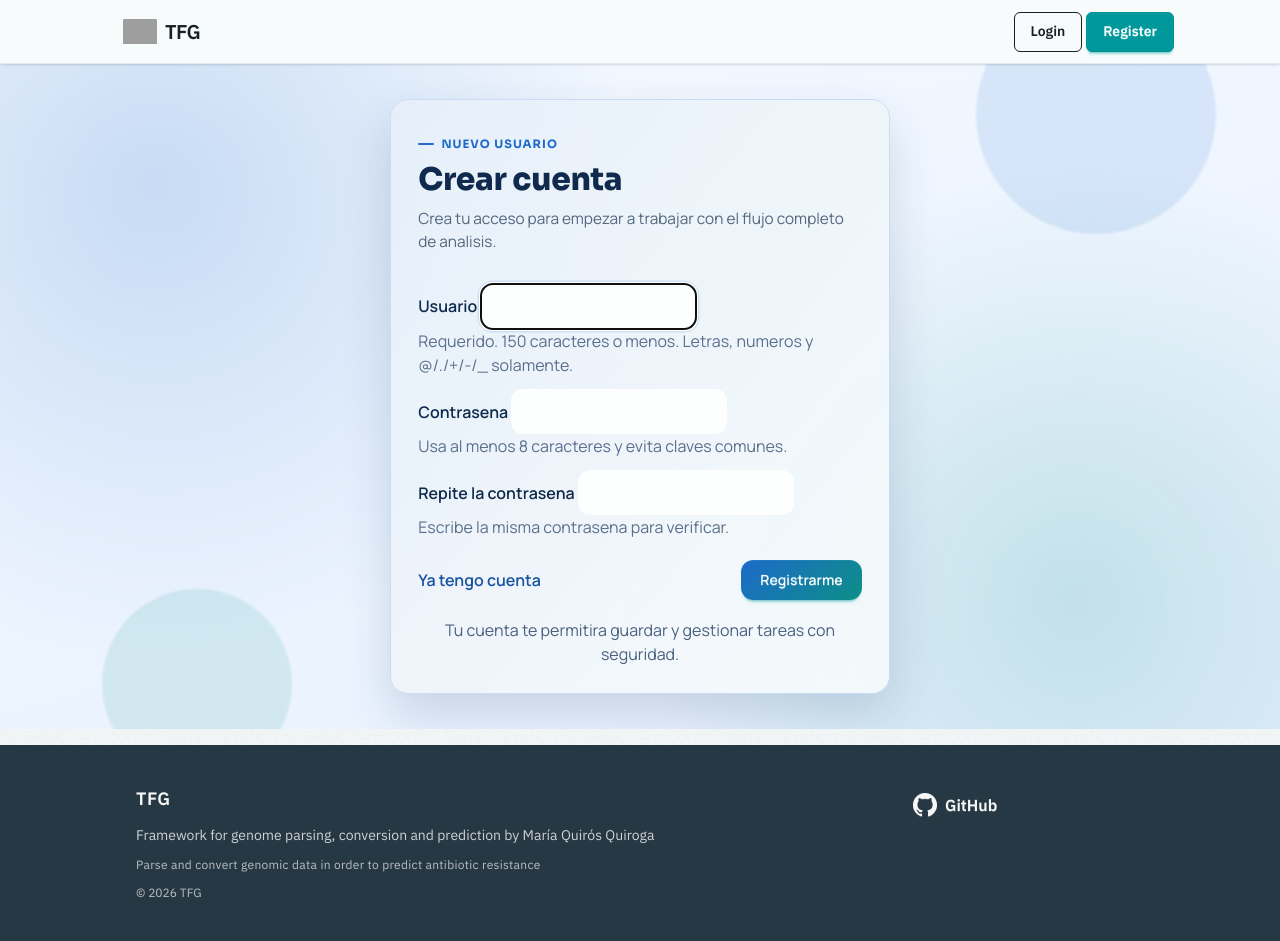
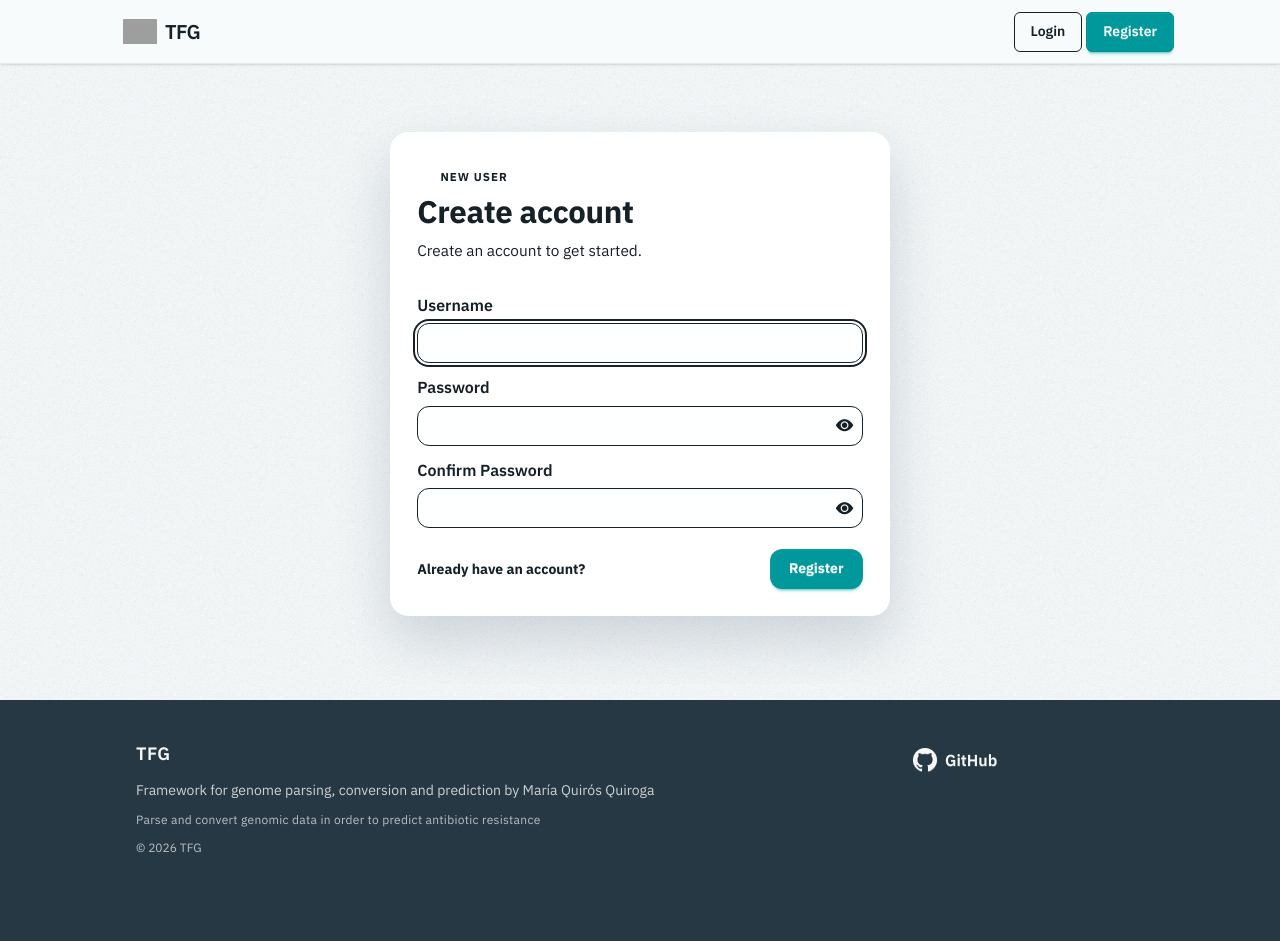
Before and after one commit to mquirosq/cocos, a Django app: page /accounts/register/ in a window 1280 px wide. After the commit the page ends 853 px from the top, so only its background shows below. Run offline with Django 5.2, Linux system fonts and the light colour scheme; style sheets or scripts are compiled from the project's sources; parts of the project's set-up code (start-up, migrations or seed data) failed here and were passed over; grey boxes are pictures that could not be loaded.

Commit message:
feat: update authentication templates with improved styling and English translations

```diff
--- a/app/static/css/auth/auth.css
+++ b/app/static/css/auth/auth.css
@@ -1,13 +1,11 @@
-@import url('https://fonts.googleapis.com/css2?family=Sora:wght@400;600;700;800&family=Manrope:wght@400;500;600&display=swap');
-
 :root {
-  --auth-bg-start: #f4f9ff;
-  --auth-bg-end: #e8f1ff;
-  --auth-ink: #0f2a4d;
-  --auth-muted: #52667f;
-  --auth-edge: #c9dcf5;
-  --auth-accent: #0c8f87;
-  --auth-accent-2: #1d6ac9;
+  --auth-bg-start: color-mix(in oklab, var(--color-base-100) 92%, white);
+  --auth-bg-end: color-mix(in oklab, var(--color-base-200) 92%, white);
+  --auth-ink: var(--color-base-content);
+  --auth-muted: color-mix(in oklab, var(--color-base-content) 58%, var(--color-base-100));
+  --auth-edge: color-mix(in oklab, var(--color-primary) 20%, var(--color-base-300));
+  --auth-accent: var(--color-accent);
+  --auth-accent-2: var(--color-primary);
 }
 
 .auth-wrapper {
@@ -19,8 +17,8 @@
   padding: 2.2rem 1rem;
   overflow: hidden;
   background:
-    radial-gradient(circle at 12% 18%, rgba(29, 106, 201, 0.2) 0%, rgba(29, 106, 201, 0) 38%),
-    radial-gradient(circle at 84% 80%, rgba(12, 143, 135, 0.18) 0%, rgba(12, 143, 135, 0) 36%),
+    radial-gradient(circle at 12% 18%, color-mix(in oklab, var(--auth-accent-2) 24%, transparent) 0%, color-mix(in oklab, var(--auth-accent-2) 0%, transparent) 38%),
+    radial-gradient(circle at 84% 80%, color-mix(in oklab, var(--auth-accent) 24%, transparent) 0%, color-mix(in oklab, var(--auth-accent) 0%, transparent) 36%),
     linear-gradient(165deg, var(--auth-bg-start) 0%, var(--auth-bg-end) 100%);
 }
 
@@ -37,7 +35,7 @@
   height: 240px;
   top: -70px;
   right: 5vw;
-  background: rgba(29, 106, 201, 0.2);
+  background: color-mix(in oklab, var(--auth-accent-2) 20%, transparent);
 }
 
 .auth-orb-two {
@@ -45,7 +43,7 @@
   height: 190px;
   bottom: -50px;
   left: 8vw;
-  background: rgba(12, 143, 135, 0.2);
+  background: color-mix(in oklab, var(--auth-accent) 20%, transparent);
 }
 
 .auth-card {
@@ -54,9 +52,9 @@
   max-width: 500px;
   border: 1px solid var(--auth-edge);
   border-radius: 1.15rem;
-  background: rgba(255, 255, 255, 0.9);
+  background: color-mix(in oklab, white 94%, var(--color-base-100));
   backdrop-filter: blur(8px);
-  box-shadow: 0 22px 48px rgba(19, 48, 96, 0.16);
+  box-shadow: 0 24px 54px rgba(16, 38, 72, 0.16);
   overflow: hidden;
   animation: auth-enter 0.55s ease-out;
 }
@@ -65,7 +63,7 @@
   content: '';
   position: absolute;
   inset: 0;
-  background: linear-gradient(130deg, rgba(29, 106, 201, 0.1), rgba(12, 143, 135, 0.03));
+  background: linear-gradient(130deg, color-mix(in oklab, var(--auth-accent-2) 12%, transparent), color-mix(in oklab, var(--auth-accent) 8%, transparent));
   pointer-events: none;
 }
 
@@ -83,7 +81,7 @@
   display: inline-flex;
   align-items: center;
   gap: 0.45rem;
-  font-family: 'Sora', 'Segoe UI', sans-serif;
+  font-family: 'IBM Plex Sans', 'Segoe UI', sans-serif;
   font-size: 0.72rem;
   letter-spacing: 0.09em;
   font-weight: 700;
@@ -101,7 +99,7 @@
 
 .auth-card-title {
   margin: 0.55rem 0 0;
-  font-family: 'Sora', 'Segoe UI', sans-serif;
+  font-family: 'IBM Plex Sans', 'Segoe UI', sans-serif;
   font-size: clamp(1.45rem, 2.6vw, 1.95rem);
   color: var(--auth-ink);
   font-weight: 800;
@@ -111,35 +109,38 @@
 .auth-card-subtitle {
   margin: 0.62rem 0 0;
   color: var(--auth-muted);
-  font-family: 'Manrope', 'Segoe UI', sans-serif;
+  font-family: 'IBM Plex Sans', 'Segoe UI', sans-serif;
   font-size: 0.96rem;
 }
 
 .auth-card-body {
   padding: 0.9rem 1.7rem 1.7rem;
-  font-family: 'Manrope', 'Segoe UI', sans-serif;
+  font-family: 'IBM Plex Sans', 'Segoe UI', sans-serif;
 }
 
-.auth-card .form-label {
+.auth-card .label-text {
   color: var(--auth-ink);
   font-weight: 600;
-  margin-bottom: 0.35rem;
+  margin-bottom: 0.4rem;
+  display: inline-block;
 }
 
-.auth-card .form-control {
+.auth-card .input {
   border-radius: 0.75rem;
-  border-color: #b7ceec;
+  border-color: color-mix(in oklab, var(--auth-accent-2) 24%, var(--color-base-300));
   padding: 0.66rem 0.78rem;
-  background: #fdfefe;
+  background: color-mix(in oklab, white 92%, var(--color-base-100));
+  width: 100%;
 }
 
-.auth-card .form-control:focus {
+.auth-card .input:focus,
+.auth-card .input:focus-within {
   border-color: var(--auth-accent-2);
-  box-shadow: 0 0 0 0.22rem rgba(29, 106, 201, 0.14);
+  box-shadow: 0 0 0 0.22rem color-mix(in oklab, var(--auth-accent-2) 14%, transparent);
 }
 
 .auth-card .form-text {
-  color: #5a6f8d;
+  color: color-mix(in oklab, var(--auth-ink) 52%, white);
 }
 
 .auth-actions {
@@ -151,31 +152,75 @@
 }
 
 .auth-actions a {
-  color: #1653a0;
+  color: var(--auth-accent);
   text-decoration: none;
-  font-weight: 600;
+  font-weight: 700;
+  transition: all 0.2s ease;
 }
 
 .auth-actions a:hover {
+  color: var(--color-primary);
   text-decoration: underline;
+  text-decoration-thickness: 2px;
+  text-underline-offset: 4px;
 }
 
 .auth-card .btn-primary {
   border: none;
   border-radius: 0.76rem;
   padding: 0.62rem 1.2rem;
-  font-weight: 700;
-  background: linear-gradient(135deg, var(--auth-accent-2), var(--auth-accent));
+  font-weight: 700;}
+
+.auth-card .btn-primary:hover {
+  filter: brightness(1.05) saturate(1.02);
 }
 
-.auth-card .btn-primary:hover {
-  filter: brightness(1.04);
+.password-input-wrapper {
+  position: relative;
+  display: flex;
+  align-items: center;
+}
+
+.password-toggle {
+  position: absolute;
+  right: 0.75rem;
+  cursor: pointer;
+  display: inline-flex;
+  align-items: center;
+  justify-content: center;
+  color: var(--auth-muted);
+  transition: color 0.2s ease;
+  padding: 0.4rem;
+}
+
+.password-toggle:hover {
+  color: var(--auth-accent-2);
+}
+
+.password-toggle i {
+  font-size: 1.1rem;
+  position: absolute;
+}
+
+.password-toggle input {
+  display: none;
+}
+
+.auth-card .alert-error {
+  margin: -0.3rem 0 1.2rem 0;
+  border: 1px solid color-mix(in oklab, var(--color-error) 26%, var(--color-base-300));
+  background: color-mix(in oklab, var(--color-error) 14%, var(--color-base-100));
+  color: color-mix(in oklab, var(--color-error) 82%, black);
+  border-radius: 0.9rem;
+  display: flex;
+  align-items: center;
+  padding: 0.65rem 1rem;
 }
 
 .auth-footer-note {
   text-align: center;
   margin-top: 1.1rem;
-  color: #4a607f;
+  color: color-mix(in oklab, var(--auth-ink) 60%, white);
 }
 
 @keyframes auth-enter {
--- a/app/templates/registration/register.html
+++ b/app/templates/registration/register.html
@@ -13,13 +13,13 @@
   <div class="auth-orb auth-orb-two"></div>
   <div class="auth-card">
     <div class="auth-card-header">
-      <span class="auth-eyebrow">Nuevo usuario</span>
-      <h1 class="auth-card-title">Crear cuenta</h1>
-      <p class="auth-card-subtitle">Crea tu acceso para empezar a trabajar con el flujo completo de analisis.</p>
+      <span class="auth-eyebrow">New user</span>
+      <h1 class="auth-card-title">Create account</h1>
+      <p class="auth-card-subtitle">Create an account to get started.</p>
     </div>
     <div class="auth-card-body">
       {% if form.non_field_errors %}
-        <div class="alert alert-danger py-2" role="alert">
+        <div class="alert alert-error" role="alert">
           {% for error in form.non_field_errors %}
             <div>{{ error }}</div>
           {% endfor %}
@@ -30,46 +30,61 @@
         {% csrf_token %}
 
         <div class="mb-3">
-          <label for="id_username" class="form-label">Usuario</label>
-          <input type="text" name="username" id="id_username" class="form-control" value="{{ form.username.value|default_if_none:'' }}" required autofocus>
-          {% if form.username.help_text %}
-            <div class="form-text">{{ form.username.help_text|striptags }}</div>
-          {% endif %}
+          <label for="id_username" class="label-text font-semibold">Username</label>
+          <input type="text" name="username" id="id_username" class="input input-bordered w-full" value="{{ form.username.value|default_if_none:'' }}" required autofocus>
           {% if form.username.errors %}
-            <div class="text-danger small mt-1">{{ form.username.errors|striptags }}</div>
+            <div class="text-error text-sm mt-1">{{ form.username.errors|striptags }}</div>
           {% endif %}
         </div>
 
         <div class="mb-3">
-          <label for="id_password1" class="form-label">Contrasena</label>
-          <input type="password" name="password1" id="id_password1" class="form-control" required>
-          {% if form.password1.help_text %}
-            <div class="form-text">{{ form.password1.help_text|striptags }}</div>
-          {% endif %}
+          <label for="id_password1" class="label-text font-semibold">Password</label>
+          <div class="password-input-wrapper">
+            <input type="password" name="password1" id="id_password1" class="input input-bordered w-full pr-12" required>
+            <label class="swap swap-rotate password-toggle" title="Toggle password visibility">
+              <input type="checkbox" class="passwordVisibilityToggle" data-target="id_password1" />
+              <i class="swap-on bi bi-eye-slash-fill text-lg"></i>
+              <i class="swap-off bi bi-eye-fill text-lg"></i>
+            </label>
+          </div>
           {% if form.password1.errors %}
-            <div class="text-danger small mt-1">{{ form.password1.errors|striptags }}</div>
+            <div class="text-error text-sm mt-1">{{ form.password1.errors|striptags }}</div>
           {% endif %}
         </div>
 
         <div class="mb-1">
-          <label for="id_password2" class="form-label">Repite la contrasena</label>
-          <input type="password" name="password2" id="id_password2" class="form-control" required>
-          {% if form.password2.help_text %}
-            <div class="form-text">{{ form.password2.help_text|striptags }}</div>
-          {% endif %}
+          <label for="id_password2" class="label-text font-semibold">Confirm Password</label>
+          <div class="password-input-wrapper">
+            <input type="password" name="password2" id="id_password2" class="input input-bordered w-full pr-12" required>
+            <label class="swap swap-rotate password-toggle" title="Toggle password visibility">
+              <input type="checkbox" class="passwordVisibilityToggle" data-target="id_password2" />
+              <i class="swap-on bi bi-eye-slash-fill text-lg"></i>
+              <i class="swap-off bi bi-eye-fill text-lg"></i>
+            </label>
+          </div>
           {% if form.password2.errors %}
-            <div class="text-danger small mt-1">{{ form.password2.errors|striptags }}</div>
+            <div class="text-error text-sm mt-1">{{ form.password2.errors|striptags }}</div>
           {% endif %}
         </div>
 
         <div class="auth-actions">
-          <a href="{% url 'accounts:login' %}" class="small">Ya tengo cuenta</a>
-          <button class="btn btn-primary" type="submit">Registrarme</button>
+          <a href="{% url 'accounts:login' %}" class="text-sm">Already have an account?</a>
+          <button class="btn btn-primary" type="submit">Register</button>
         </div>
       </form>
-
-      <p class="auth-footer-note mb-0">Tu cuenta te permitira guardar y gestionar tareas con seguridad.</p>
     </div>
   </div>
 </section>
+
+<script>
+  const passwordToggles = document.querySelectorAll('.passwordVisibilityToggle');
+
+  passwordToggles.forEach(toggle => {
+    toggle.addEventListener('change', (e) => {
+      const targetId = e.target.getAttribute('data-target');
+      const passwordInput = document.getElementById(targetId);
+      passwordInput.type = e.target.checked ? 'text' : 'password';
+    });
+  });
+</script>
 {% endblock %}
```
Also changed, not shown: app/templates/registration/login.html (+29 -13 lines).
